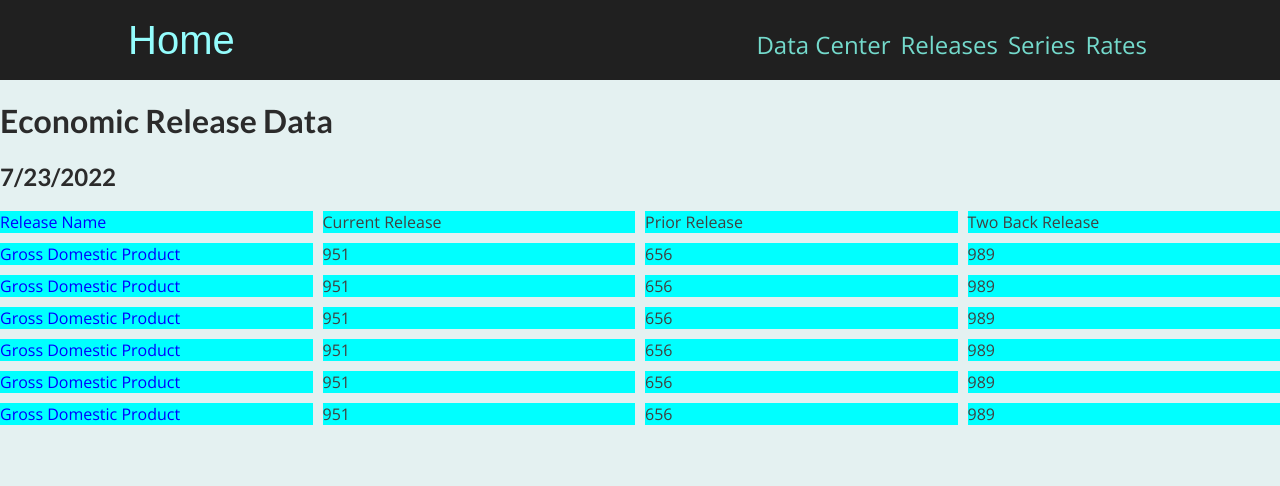
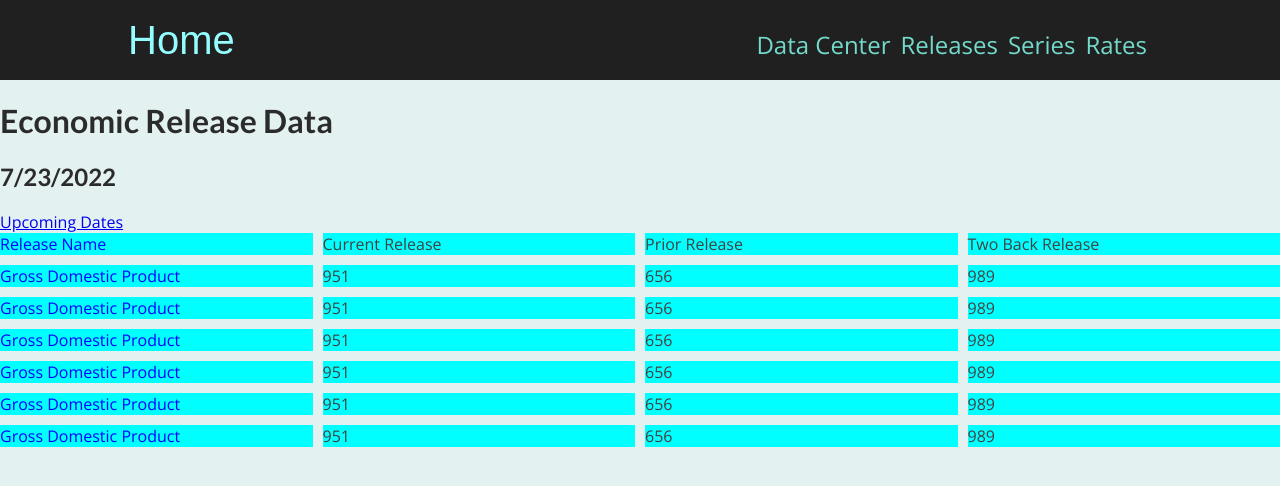
Before and after one commit to Mspagnolo27248/economics-site, a Next.js app: page /releases in a window 1280 px wide. Shown: the top 486 px of the page. Built offline with nearby package versions, Linux system fonts and the light colour scheme.

Commit message:
Push two

```diff
--- a/pages/releases/dates.js
+++ b/pages/releases/dates.js
@@ -39,7 +39,7 @@ seriesList.map((item) => {FriendlyName[item.seriesId]=item.seriesName})
 const getFredSync = async (release_id)=>{
       const fredUrl = `https://api.stlouisfed.org/fred/release/dates?release_id=${release_id}&`+
       "include_release_dates_with_no_data=true&sort_order=desc&limit"+
-      "=4&api_key=3930e57c78d990d30f7d376f5c406e2e&file_type=json"
+      "=5&api_key=3930e57c78d990d30f7d376f5c406e2e&file_type=json"
       const data = await fetch(fredUrl);
       const jsonData = await data.json();
       return jsonData
--- a/pages/releases/index.js
+++ b/pages/releases/index.js
@@ -1,6 +1,7 @@
 import React, { Fragment } from 'react'
 import classes from './releases.module.css'
 import { GetTestData } from '../../Utilities/fs_wrapper'
+import Link from 'next/link'
 
 
 
@@ -9,14 +10,12 @@ export default function ReleasePage
 (props) {
 
 
-
-
-
   return (
   <Fragment>
     <div>
         <h1>Economic Release Data</h1>
         <h2>{new Date().toLocaleDateString()}</h2>
+        <Link href='/releases/dates'>Upcoming Dates</Link>
     </div>
 
     <div className={classes.gridContainer}>
@@ -27,7 +26,6 @@ export default function ReleasePage
     {props.testData.map((item)=>{
         return (
        <Fragment  key={item.serries_id}>
-
        <div className={`${classes.gridItem} ${classes.gridItem1} `} > {item.serries_id} </div>
         <div className={classes.gridItem}> {item.current}  </div>
         <div className={classes.gridItem} > {item.prior}  </div>
```
